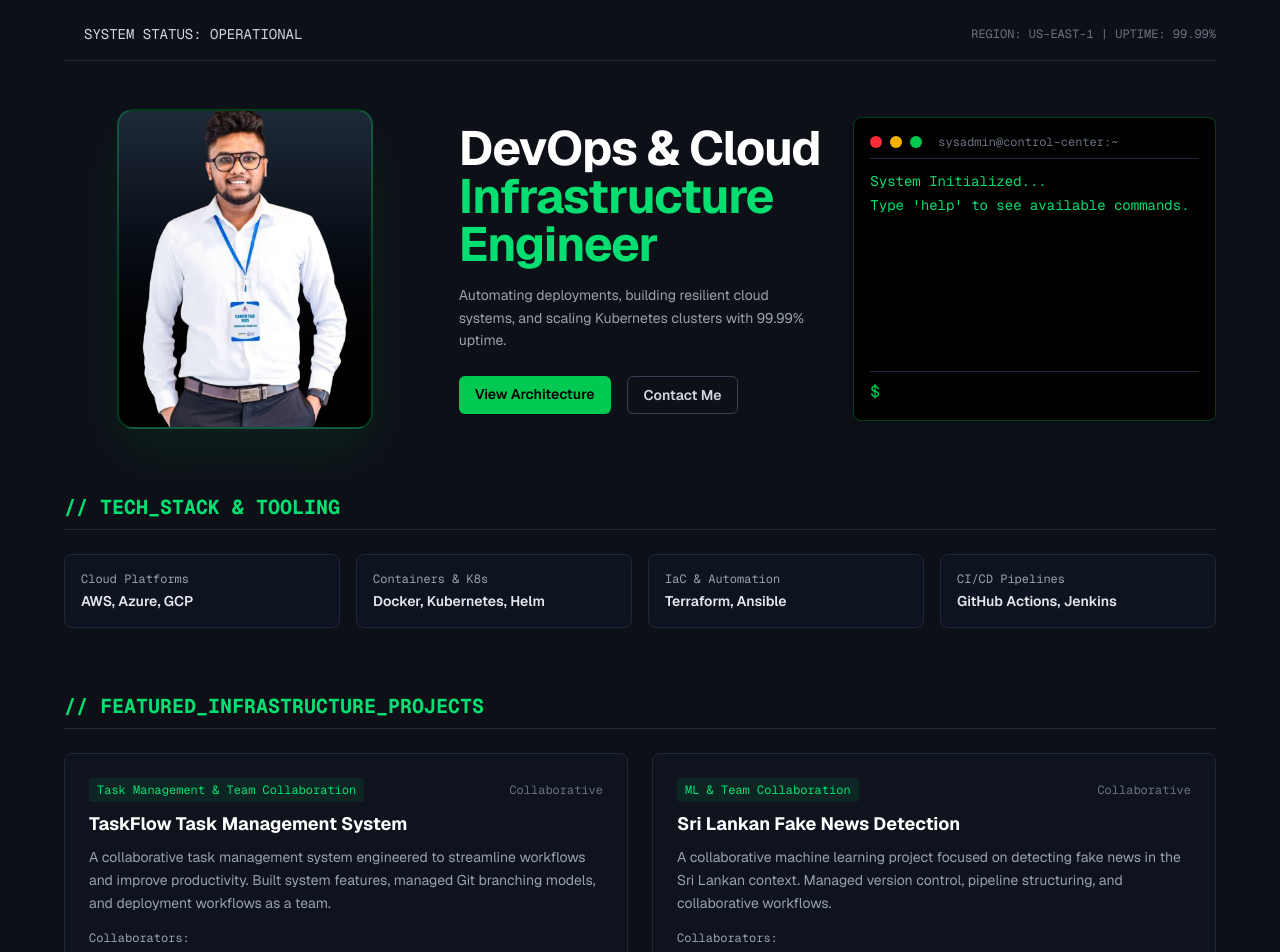
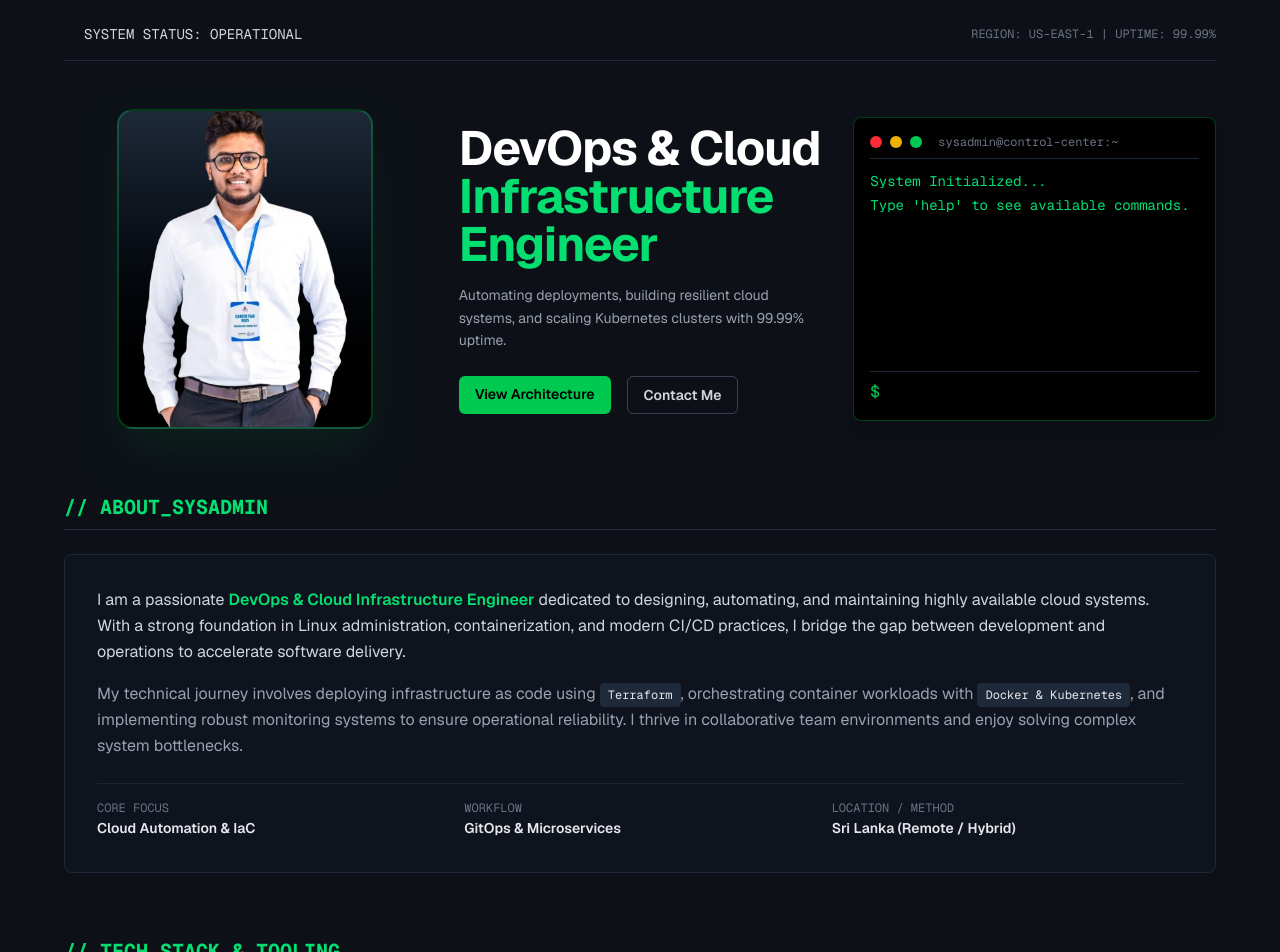
Before and after one commit to dinusha014/devops-portfolio, a Next.js app: page / in a window 1280 px wide. Shown: the top 952 px of the page. Built offline with nearby package versions, Linux system fonts and the light colour scheme.

Commit message:
Add About section and update page layout

```diff
--- a/app/page.tsx
+++ b/app/page.tsx
@@ -52,6 +52,37 @@ export default function Home() {
         {/* Live Web Terminal */}
         <div className="w-full">
           <Terminal />
+        </div>
+      </section>
+
+      {/* About Me Section */}
+      <section className="max-w-6xl mx-auto my-16">
+        <h2 className="text-xl font-bold font-mono mb-6 border-b border-gray-800 pb-2 text-green-400">
+          // ABOUT_SYSADMIN
+        </h2>
+        <div className="bg-gray-900/40 border border-gray-800 p-6 md:p-8 rounded-lg hover:border-green-500/30 transition">
+          <p className="text-gray-300 text-sm md:text-base leading-relaxed mb-4">
+            I am a passionate <span className="text-green-400 font-semibold">DevOps & Cloud Infrastructure Engineer</span> dedicated to designing, automating, and maintaining highly available cloud systems. With a strong foundation in Linux administration, containerization, and modern CI/CD practices, I bridge the gap between development and operations to accelerate software delivery.
+          </p>
+          <p className="text-gray-400 text-sm md:text-base leading-relaxed mb-6">
+            My technical journey involves deploying infrastructure as code using <span className="text-gray-200 font-mono text-xs bg-gray-800 px-2 py-1 rounded">Terraform</span>, orchestrating container workloads with <span className="text-gray-200 font-mono text-xs bg-gray-800 px-2 py-1 rounded">Docker & Kubernetes</span>, and implementing robust monitoring systems to ensure operational reliability. I thrive in collaborative team environments and enjoy solving complex system bottlenecks.
+          </p>
+
+          {/* Key Highlights */}
+          <div className="grid grid-cols-1 md:grid-cols-3 gap-4 pt-4 border-t border-gray-800/80">
+            <div>
+              <span className="text-xs font-mono text-gray-500 block">CORE FOCUS</span>
+              <span className="text-sm font-semibold text-gray-200">Cloud Automation & IaC</span>
+            </div>
+            <div>
+              <span className="text-xs font-mono text-gray-500 block">WORKFLOW</span>
+              <span className="text-sm font-semibold text-gray-200">GitOps & Microservices</span>
+            </div>
+            <div>
+              <span className="text-xs font-mono text-gray-500 block">LOCATION / METHOD</span>
+              <span className="text-sm font-semibold text-gray-200">Sri Lanka (Remote / Hybrid)</span>
+            </div>
+          </div>
         </div>
       </section>
 
```
